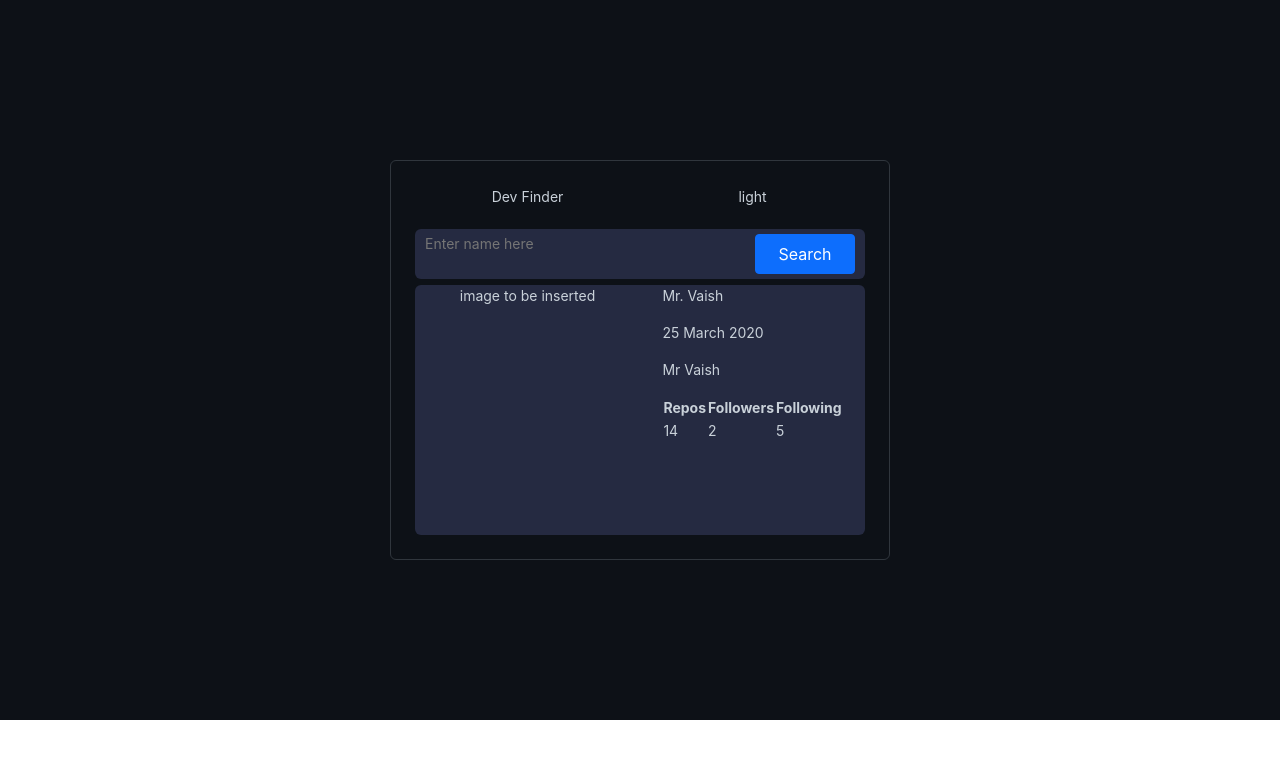
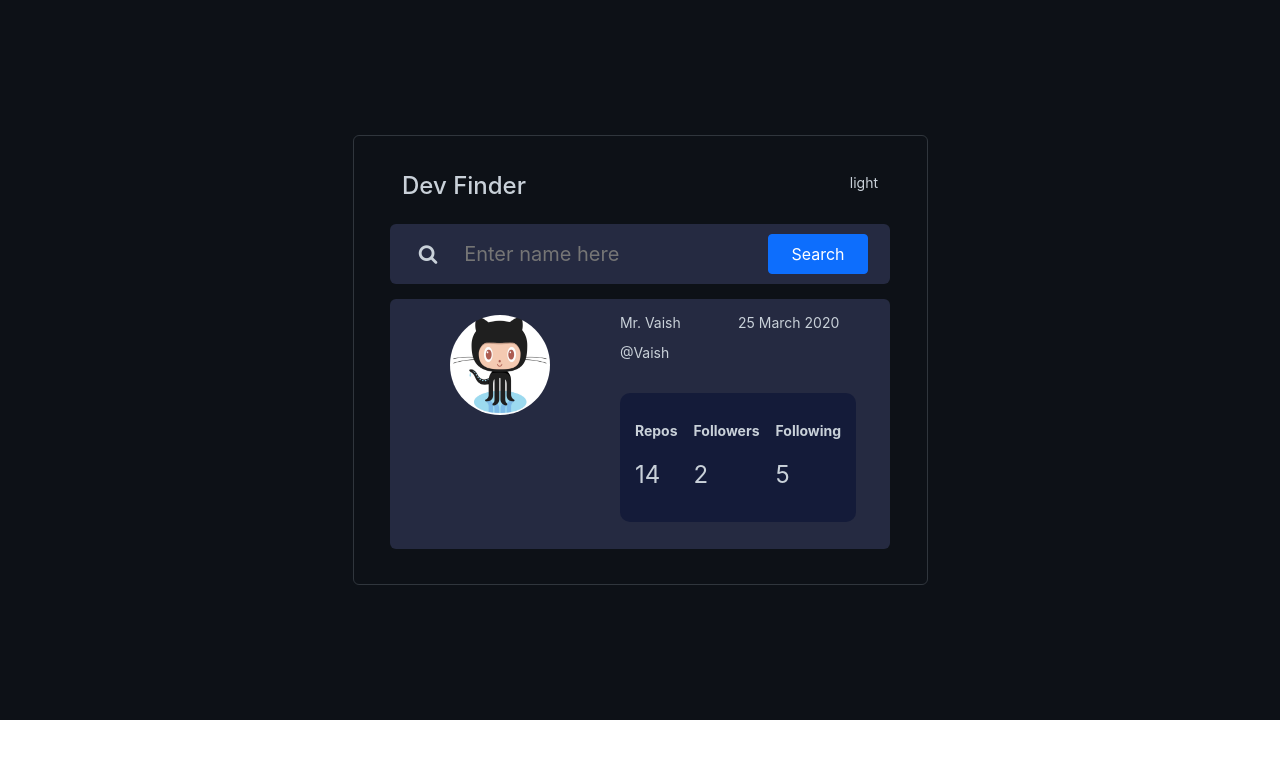
Before and after one commit to vaishak10/github-user-search, a React (Create React App) app in the folder github-search-app/: page / in a window 1280 px wide. Shown: the top 758 px of the page. Built offline with nearby package versions, Linux system fonts and the light colour scheme.

Commit message:
dev completion for ui

```diff
--- a/github-search-app/public/index.html
+++ b/github-search-app/public/index.html
@@ -24,6 +24,7 @@
       work correctly both with client-side routing and a non-root public URL.
       Learn how to configure a non-root public URL by running `npm run build`.
     -->
+    <link rel="stylesheet" href="https://cdnjs.cloudflare.com/ajax/libs/font-awesome/4.7.0/css/font-awesome.min.css">
     <title>React App</title>
   </head>
   <body>
--- a/github-search-app/src/Components/App.js
+++ b/github-search-app/src/Components/App.js
@@ -7,7 +7,7 @@ import Search from  './Search';
 function App() {
   return (
     <div className="container">
-      <div className="box">
+      <div className="box row">
         <Header></Header>
         <Search></Search>
         <Body></Body>
--- a/github-search-app/src/Components/Body.js
+++ b/github-search-app/src/Components/Body.js
@@ -1,20 +1,21 @@
 import React from "react";
 import '../styles/Body.css';
+import logo from './../images/Octocat.jpg'
 
 export default class Body extends React.Component {
     render(){
         return(
             <div className="body">
-                <div className="image"><p>image to be inserted</p></div>
+                <div className="image"><img src={logo} alt={'logo'} /></div>
                 <div className="profile-details">
-                <div class="body-content">
-                    <div class="intro-date">
-                        <p>Mr. Vaish</p>
-                        <p>25 March 2020</p>
+                <div className="body-content">
+                    <div className="intro-date">
+                        <p className="name">Mr. Vaish</p>
+                        <p className="date">25 March 2020</p>
                     </div>
-                    <p>Mr Vaish</p>
+                    <p>@Vaish</p>
                 </div>
-                <div class="profile-info">
+                <div className="profile-info">
                     <table>
                         <tr>
                             <th>Repos</th>
@@ -28,11 +29,11 @@ export default class Body extends React.Component {
                         </tr>
                     </table>
                 </div>
-                <div class="links">
-                    <div class="location"></div>
-                    <div class="github"></div>
-                    <div class="twitter"></div>
-                    <div class="works-at"></div>
+                <div className="links">
+                    <div className="location"></div>
+                    <div className="github"></div>
+                    <div className="twitter"></div>
+                    <div className="works-at"></div>
                 </div>
                 </div>
             </div>
--- a/github-search-app/src/Components/Header.js
+++ b/github-search-app/src/Components/Header.js
@@ -5,8 +5,8 @@ export default class Header extends React.Component {
     render(){
         return(
             <div className="heading">
-                <p>Dev Finder</p>
-                <p>light</p>
+                <h4>Dev Finder</h4>
+                <p className="theme-selector">light</p>
             </div>
         );
     }
--- a/github-search-app/src/Components/Search.js
+++ b/github-search-app/src/Components/Search.js
@@ -6,6 +6,7 @@ export default class Search extends React.Component{
     render(){
         return(
             <div class="input-field">
+                <span><i class="fa fa-search"></i></span>
                 <input type="text" placeholder="Enter name here" className="user-name"/>
                 <input class="btn btn-primary" type="button" value="Search"/>
             </div>
--- a/github-search-app/src/styles/App.css
+++ b/github-search-app/src/styles/App.css
@@ -7,9 +7,9 @@
 .box {
   display: grid;
   place-content: center;
-  grid-gap: 6px;
-  width: 500px;
+  grid-gap: 15px;
+  width: 575px;
   border: 1px solid #30363d;
-  height: 400px;
+  height: 450px;
   border-radius: 6px;
 }
--- a/github-search-app/src/styles/Body.css
+++ b/github-search-app/src/styles/Body.css
@@ -1,9 +1,51 @@
+table {
+    border-collapse: separate;
+    border-spacing: 1em 1em;
+    position: relative;
+    top: 12px;
+}
+tr {
+    font-weight: 500;
+}
+td {
+    font-size: 24px;
+    font-weight: 400;
+}
+img {
+    width: 100px;
+    height: 100px;
+    border-radius: 50%;
+}
+
 .body{
     display: grid;
-    grid-template-columns: 1fr 1fr;
+    grid-template-columns: 0.7fr 1fr;
     justify-items: center;
     background-color: hsl(228, 28%, 20%);
-    width: 450px;
+    width: 500px;
     height: 250px;
     border-radius: 6px;
 }
+.body-content {
+    align-self: center;
+}
+.profile-details {
+    display: grid;
+    border-radius: 8px;
+}
+.intro-date {
+    grid-template-columns: 1fr 1fr;
+    display: grid;
+}
+.profile-info {
+    background-color: hsl(228deg 48% 15%);;
+    border-radius: 10px;
+}
+.name,
+.date {
+    margin-bottom: 0.6rem;
+}
+.image{
+    position: relative;
+    top: 16px;
+}
--- a/github-search-app/src/styles/Header.css
+++ b/github-search-app/src/styles/Header.css
@@ -1,5 +1,11 @@
+h4 {
+    justify-self: start;
+}
 .heading {
     display: grid;
     grid-template-columns: 1fr 1fr;
     place-items: center;
 }
+.theme-selector {
+    justify-self: end;
+}
--- a/github-search-app/src/styles/Search.css
+++ b/github-search-app/src/styles/Search.css
@@ -8,20 +8,26 @@ input[type=text] {
     outline-offset: 0;
     border:none;
     padding: 3px 10px;
+    font-size: 20px;
+}
+span {
+    place-self: center;
+    font-size: 20px;
 }
 
 .input-field {
     display: grid;
     place-content: center;
-    grid-template-columns: 1fr 1fr;
+    grid-template-columns: 0.3fr 1fr 1fr;
     background-color: hsl(228, 28%, 20%);
-    height:50px;
-    width: 450px;
+    height: 60px;
+    width: 500px;
     border-radius: 6px;
 }
 .user-name {
     width: 200px;
     height: 20px;
+    align-self: center;
 }
 .btn {
     height: 40px;
```
Also changed, not shown: github-search-app/src/images/Octocat.jpg (added), 1 other file (tests, documents, lock files or other folders).
